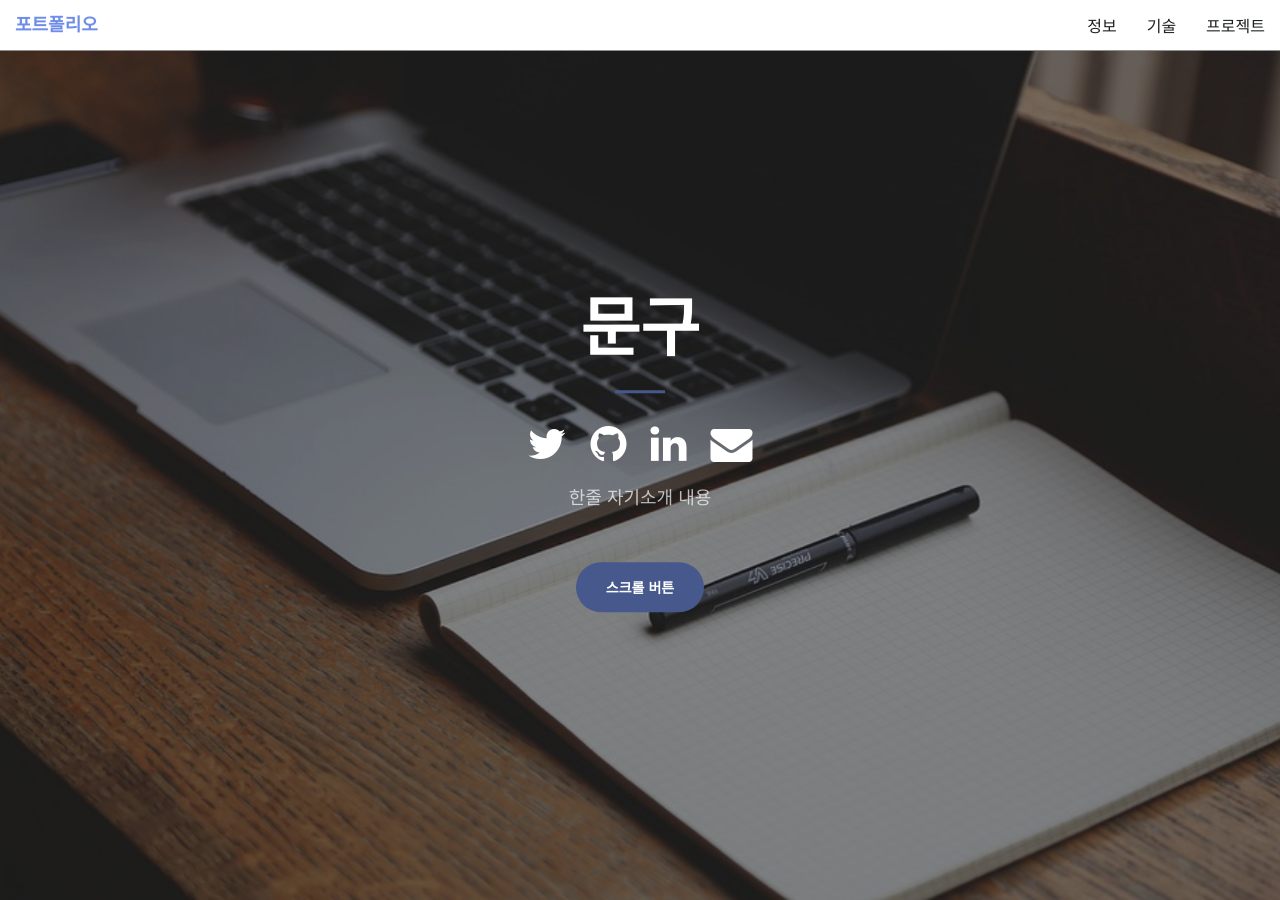
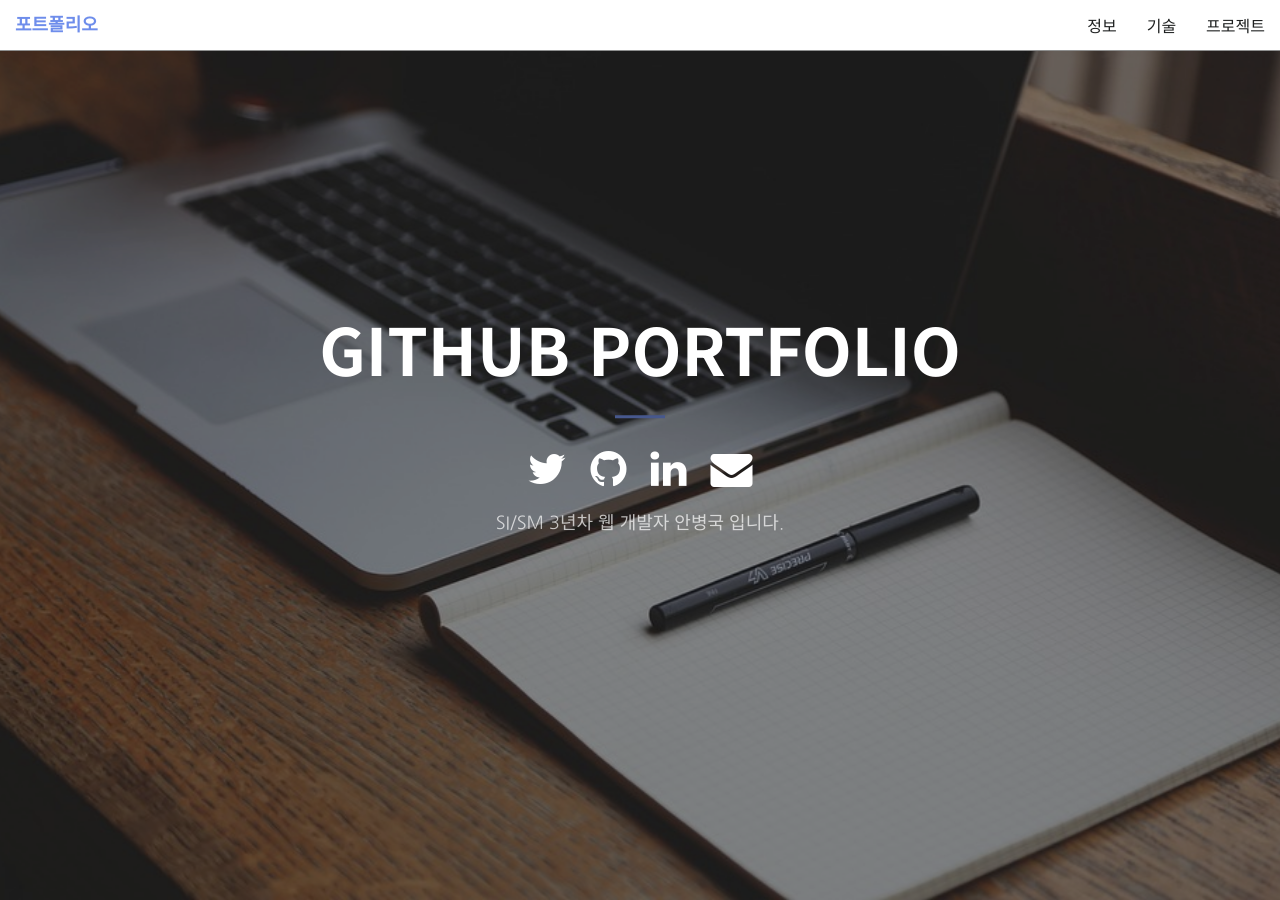
Before and after one commit to fpshtmxm36/Jekyll_Portfolio, a Jekyll site: the page built from index.html, in a window 1280 px wide and 900 px high. Built offline with Jekyll 4.4.1, drawn with Linux system fonts in a browser that asks for light colours; some web fonts are replaced.

Commit message:
221224_내용조금수정
로컬 잘 안되는 관계로 문구 몇개만 수정

```diff
--- a/_includes/call-to-action.html
+++ b/_includes/call-to-action.html
@@ -2,7 +2,7 @@
     <div class="container">
         <div class="row">
             <div class="col-lg-8 col-lg-offset-2 text-center">
-                <h2 class="section-heading">간략소개</h2>
+                <h2 class="section-heading">소개</h2>
                 <hr class="light">
                 <p class="text-faded">소개문구</p>
                 <p class="text-faded">추가문구</p>
--- a/_includes/header.html
+++ b/_includes/header.html
@@ -1,7 +1,7 @@
 <header>
     <div class="header-content">
         <div class="header-content-inner">
-            <h1 class="wow fadeInDown" data-wow-delay=".1s"" >문구</h1>
+            <h1 class="wow fadeInDown" data-wow-delay=".1s"" >Github Portfolio</h1>
             <hr>
             <div class="a-icon">
                 <a class="fa fa-twitter fa-3x twitter-icon" target="_blank" href="https://twitter.com/{{ site.twitter_username }}"></a>
@@ -10,8 +10,8 @@
                 <a class="fa fa-envelope fa-3x mail-icon" href="mailto:{{ site.email }}"></a>
             </div>
             <br/>
-            <p>한줄 자기소개 내용</p>
-            <a href="#about" class="btn btn-primary btn-xl page-scroll">스크롤 버튼</a>
+            <p>SI/SM 3년차 웹 개발자 안병국 입니다.</p>
+            <!-- <a href="#about" class="btn btn-primary btn-xl page-scroll">스크롤 버튼</a> -->
         </div>
     </div>
 </header>
```
